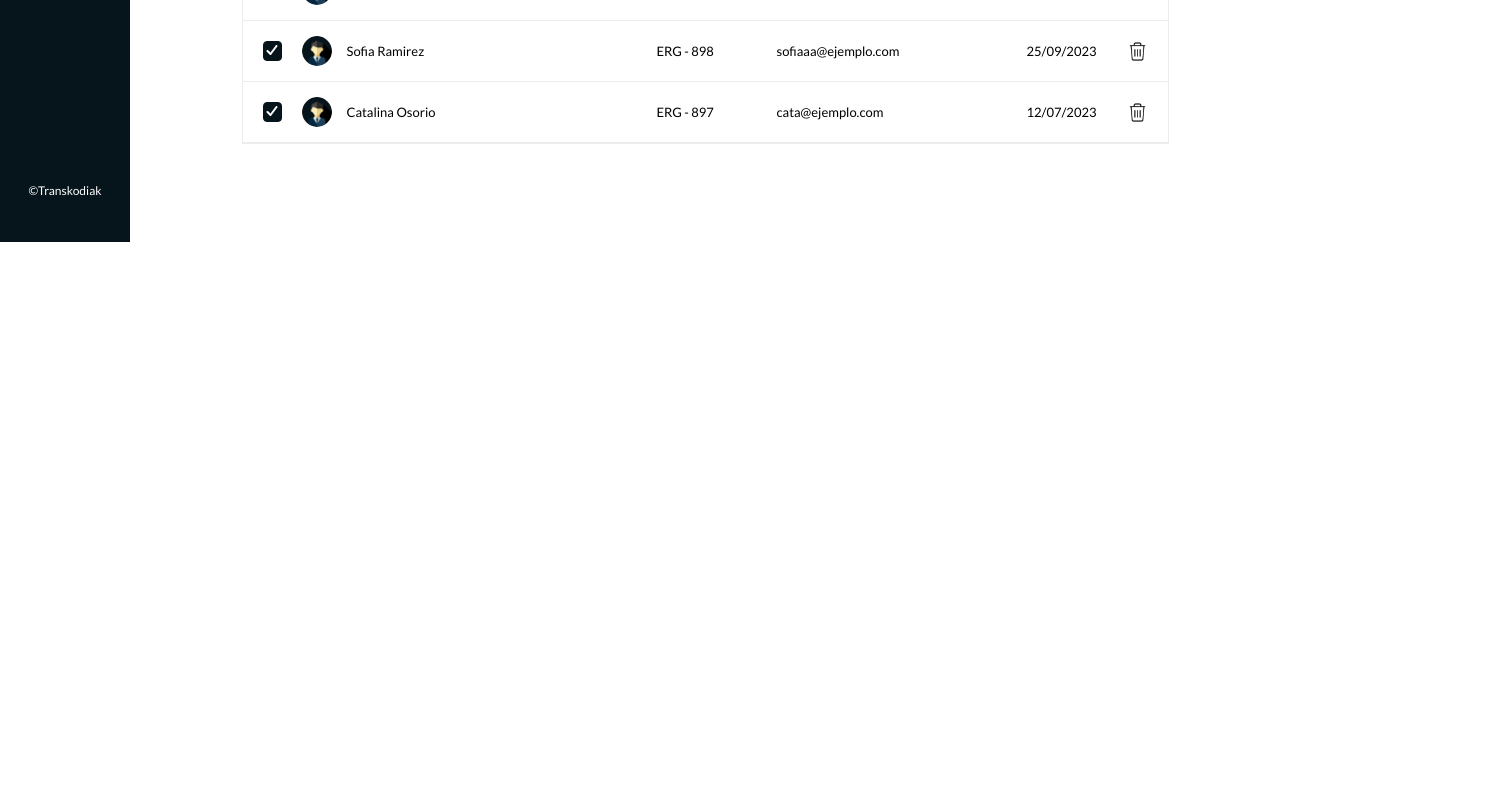
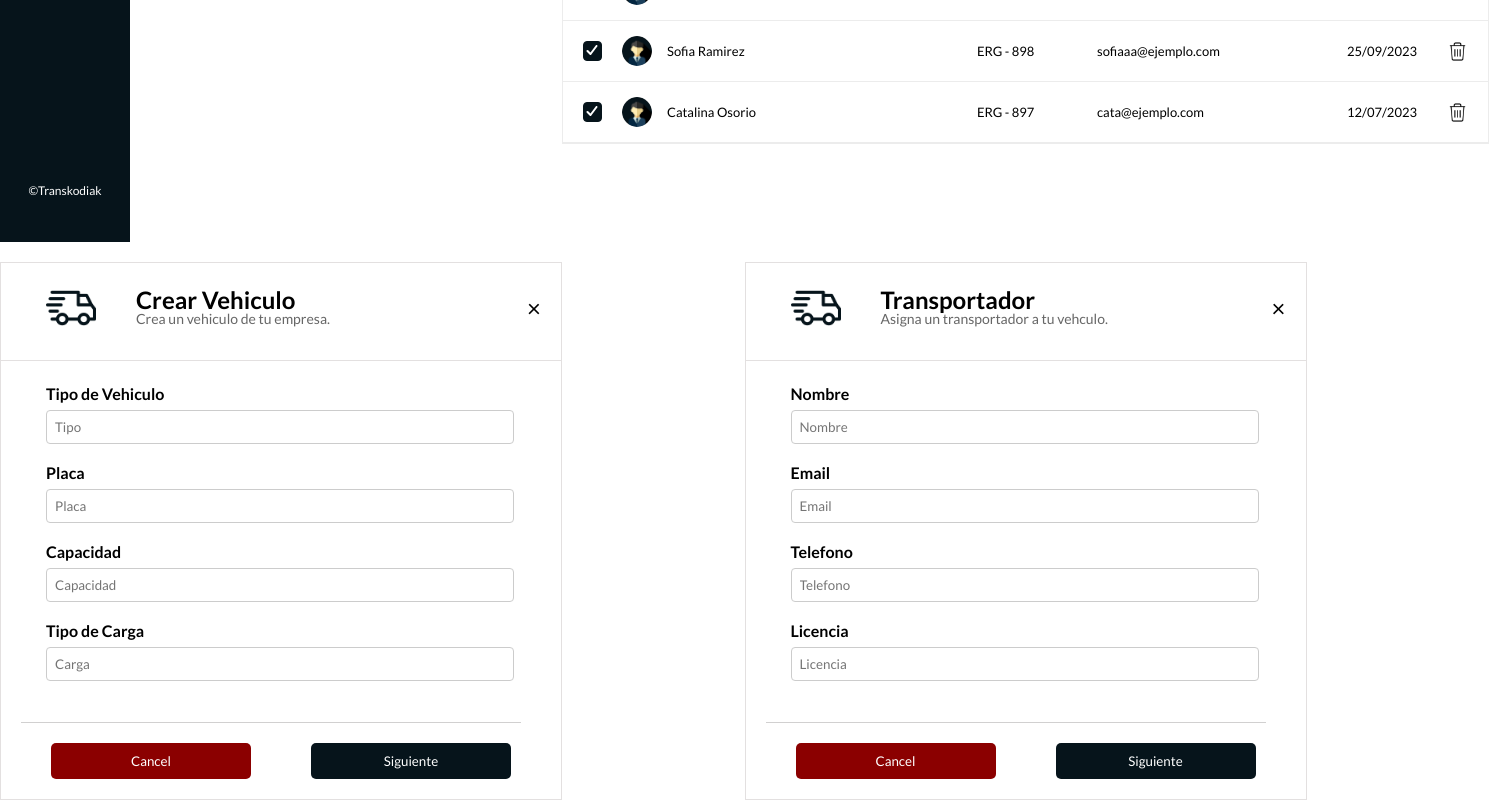
Before and after one commit to aalejandrozuleta/TransKodiak-Frontend, an Angular app: page /vehicleCompany in a window 1280 px wide. Shown: the part 738-1538 px from the top of the page, 1489 px wide, since content can reach past the window. Before the commit the page ends 980 px from the top, so only its background shows below. Built offline with nearby package versions, Linux system fonts and the light colour scheme.

Commit message:
Create Modal Transporter

```diff
--- a/src/features/vehicle-company/vehicle-company.component.html
+++ b/src/features/vehicle-company/vehicle-company.component.html
@@ -5,8 +5,10 @@
 
   <app-nav-bar-vehicle-company id="navBar"></app-nav-bar-vehicle-company>
   <app-group-welcome-vehicle-company id="welcomne"></app-group-welcome-vehicle-company>
+
   <div class="vehicle-company-panel">
     <app-group-table-user-vehicle-company></app-group-table-user-vehicle-company>
   </div>
-  <!-- <app-complete-header-form-vehicle></app-complete-header-form-vehicle> -->
+    <app-complete-header-form-vehicle></app-complete-header-form-vehicle>
+  <app-create-modal-transporter></app-create-modal-transporter>
 </section>
--- a/src/features/vehicle-company/vehicle-company.component.ts
+++ b/src/features/vehicle-company/vehicle-company.component.ts
@@ -5,8 +5,7 @@ import { Component } from '@angular/core';
 import { CommonModule } from '@angular/common';
 import { GroupWelcomeVehicleCompanyComponent } from 'src/shared/components/organisms/group-welcome-vehicle-company/group-welcome-vehicle-company.component';
 import { GroupTableUserVehicleCompanyComponent } from '@organisms/group-table-user-vehicle-company/group-table-user-vehicle-company.component';
-
-
+import { CreateModalTransporter } from '@organisms/create-modal-transporter/create-modal-transporter.component';
 
 @Component({
   selector: 'app-vehicle-company',
@@ -17,7 +16,8 @@ import { GroupTableUserVehicleCompanyComponent } from '@organisms/group-table-us
     CompleteSideBarComponent,
     GroupWelcomeVehicleCompanyComponent,
     GroupTableUserVehicleCompanyComponent,
-    CompleteHeaderFormVehicleComponent
+    CompleteHeaderFormVehicleComponent,
+    CreateModalTransporter
   ],
 
   templateUrl: './vehicle-company.component.html',
--- a/src/shared/components/atoms/button-cancel/button-cancel.component.scss
+++ b/src/shared/components/atoms/button-cancel/button-cancel.component.scss
@@ -5,6 +5,7 @@
   border: none;
   border-radius: 5px;
   cursor: pointer;
+  width: 200px;
 }
 .btn-cancel:hover {
   background-color: #A52A2A; /* Brown */
--- a/src/shared/components/atoms/button-cancel/button-cancel.component.ts
+++ b/src/shared/components/atoms/button-cancel/button-cancel.component.ts
@@ -1,5 +1,5 @@
 import { CommonModule } from '@angular/common';
-import { Component, Input } from '@angular/core';
+import { Component} from '@angular/core';
 
 @Component({
   selector: 'app-button-cancel',
@@ -9,5 +9,5 @@ import { Component, Input } from '@angular/core';
   styleUrl: './button-cancel.component.scss'
 })
 export class ButtonCancelComponent {
-  @Input() text: string = 'Cancel';
+  text: string = 'Cancel';
 }
--- a/src/shared/components/atoms/button-next/button-next.component.scss
+++ b/src/shared/components/atoms/button-next/button-next.component.scss
@@ -5,6 +5,7 @@
   border: none;
   border-radius: 5px;
   cursor: pointer;
+  width: 200px;
 }
 .btn-next:hover {
   background-color: #1E90FF; /* Dodger blue */
--- a/src/shared/components/atoms/button-next/button-next.component.ts
+++ b/src/shared/components/atoms/button-next/button-next.component.ts
@@ -1,5 +1,5 @@
 import { CommonModule } from '@angular/common';
-import { Component, Input } from '@angular/core';
+import { Component } from '@angular/core';
 
 @Component({
   selector: 'app-button-next',
@@ -9,5 +9,5 @@ import { Component, Input } from '@angular/core';
   styleUrl: './button-next.component.scss'
 })
 export class ButtonNextComponent {
-  @Input() text: string = 'Next';
+  text: string = 'Siguiente';
 }
--- a/src/shared/components/organisms/complete-header-form-vehicle/complete-header-form-vehicle.component.html
+++ b/src/shared/components/organisms/complete-header-form-vehicle/complete-header-form-vehicle.component.html
@@ -7,10 +7,9 @@
 
 <form>
     <app-form-field label="Tipo de Vehiculo" id="tipo-vehiculo" type="text" placeholder="Tipo"></app-form-field>
-    <app-form-field label="Nit" id="nit" type="text" placeholder="Nit"></app-form-field>
     <app-form-field label="Placa" id="placa" type="text" placeholder="Placa"></app-form-field>
     <app-form-field label="Capacidad" id="capacidad" type="text" placeholder="Capacidad"></app-form-field>
-    <app-form-field label="Descripcion" id="descripcion" type="text" placeholder="Descripcion"></app-form-field>
+    <app-form-field label="Tipo de Carga" id="capacidad" type="text" placeholder="Carga"></app-form-field>
     <app-form-buttons></app-form-buttons>
   </form>
 </div>
--- /dev/null
+++ b/src/shared/components/organisms/create-modal-transporter/create-modal-transporter.component.html
@@ -0,0 +1,16 @@
+<div class="container-all">
+  <app-header-form-create-vehicle class="header-form"
+  title="Transportador"
+  subtitle="Asigna un transportador a tu vehculo."
+  (close)="handleClose()">
+</app-header-form-create-vehicle>
+
+<form>
+    <app-form-field label="Nombre" id="tipo-vehiculo" type="text" placeholder="Nombre"></app-form-field>
+    <app-form-field label="Email" id="nit" type="text" placeholder="Email"></app-form-field>
+    <app-form-field label="Telefono" id="placa" type="text" placeholder="Telefono"></app-form-field>
+    <app-form-field label="Licencia" id="placa" type="text" placeholder="Licencia"></app-form-field>
+    <!-- <app-form-field label="Capacidad" id="capacidad" type="text" placeholder="Capacidad"></app-form-field> -->
+    <app-form-buttons></app-form-buttons>
+  </form>
+</div>
--- /dev/null
+++ b/src/shared/components/organisms/create-modal-transporter/create-modal-transporter.component.scss
@@ -0,0 +1,19 @@
+.header-form{
+  height: 10%;
+  width: 300px;
+}
+form {
+  width: 500px;
+  height: 10%;
+  margin: 0 auto;
+  padding: 25px 40px 10px 20px;
+  border-left: 1px solid rgb(227, 224, 224);
+  border-right: 1px solid  rgb(227, 224, 224);
+  border-bottom: 1px solid  rgb(227, 224, 224);
+  padding-bottom: 20px;
+  margin: 0 auto;
+}
+.container-all{
+  width: 100%;
+  margin: 20px 0 0 0;
+}
--- /dev/null
+++ b/src/shared/components/organisms/create-modal-transporter/create-modal-transporter.component.ts
@@ -0,0 +1,22 @@
+import { CommonModule } from '@angular/common';
+import { Component, Input } from '@angular/core';
+import { FormFieldComponent } from '@molecules/form-field/form-field.component';
+import { FormButtonsComponent } from '@molecules/form-buttons/form-buttons.component';
+import { HeaderFormCreateVehicleComponent } from '@molecules/form-header-vehicle-company/form-header-vehicle-company.component';
+
+@Component({
+  selector: 'app-create-modal-transporter',
+  standalone: true,
+  imports: [CommonModule,
+    HeaderFormCreateVehicleComponent,
+    FormFieldComponent,
+    FormButtonsComponent
+  ],
+  templateUrl: './create-modal-transporter.component.html',
+  styleUrls: ['./create-modal-transporter.component.scss']
+})
+export class CreateModalTransporter {
+  handleClose() {
+    console.log('Cerrar modal'); // Aquí puedes añadir la lógica para cerrar el modal
+  }
+}
```
Also changed, not shown: 1 other file (tests, documents, lock files or other folders).
